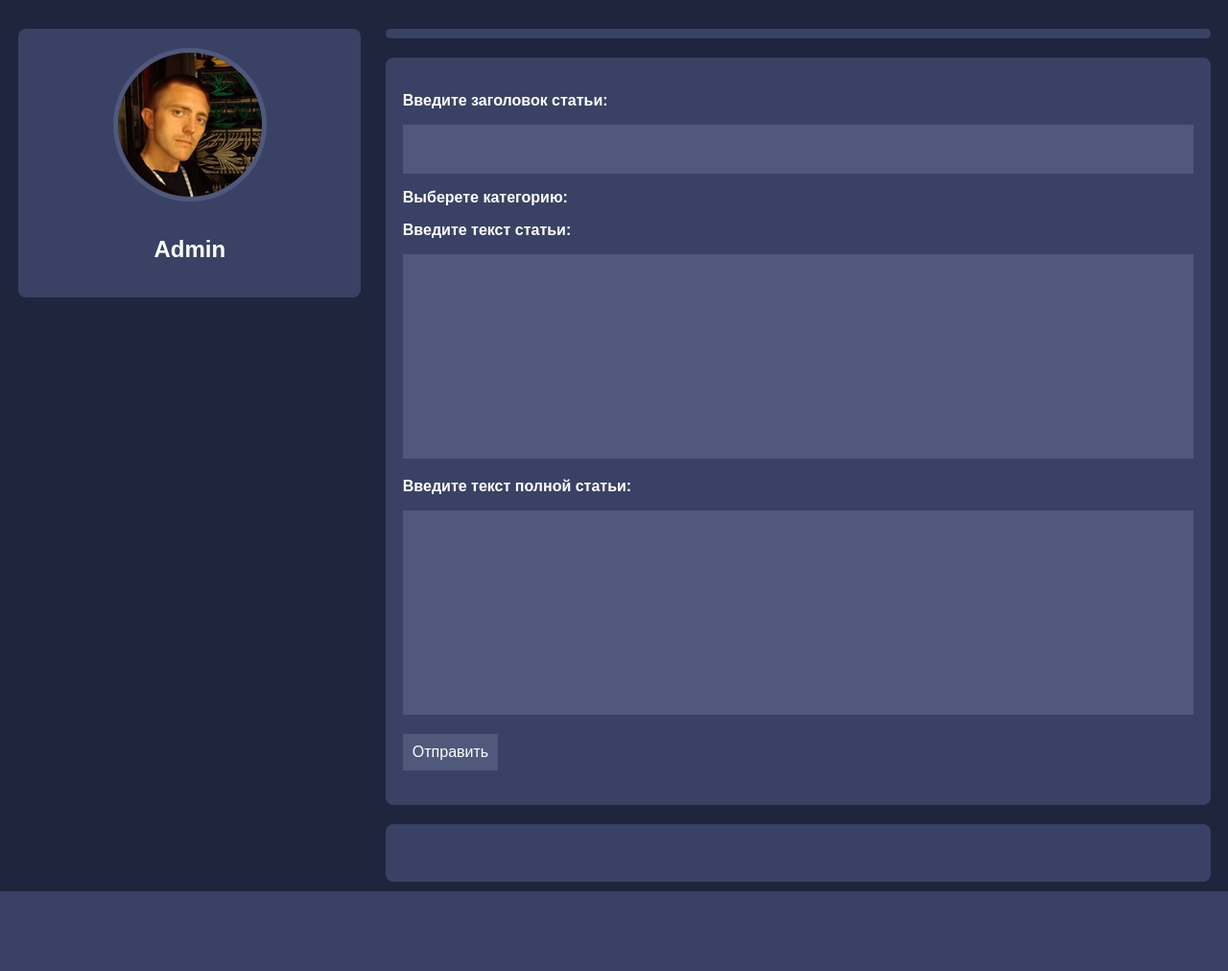
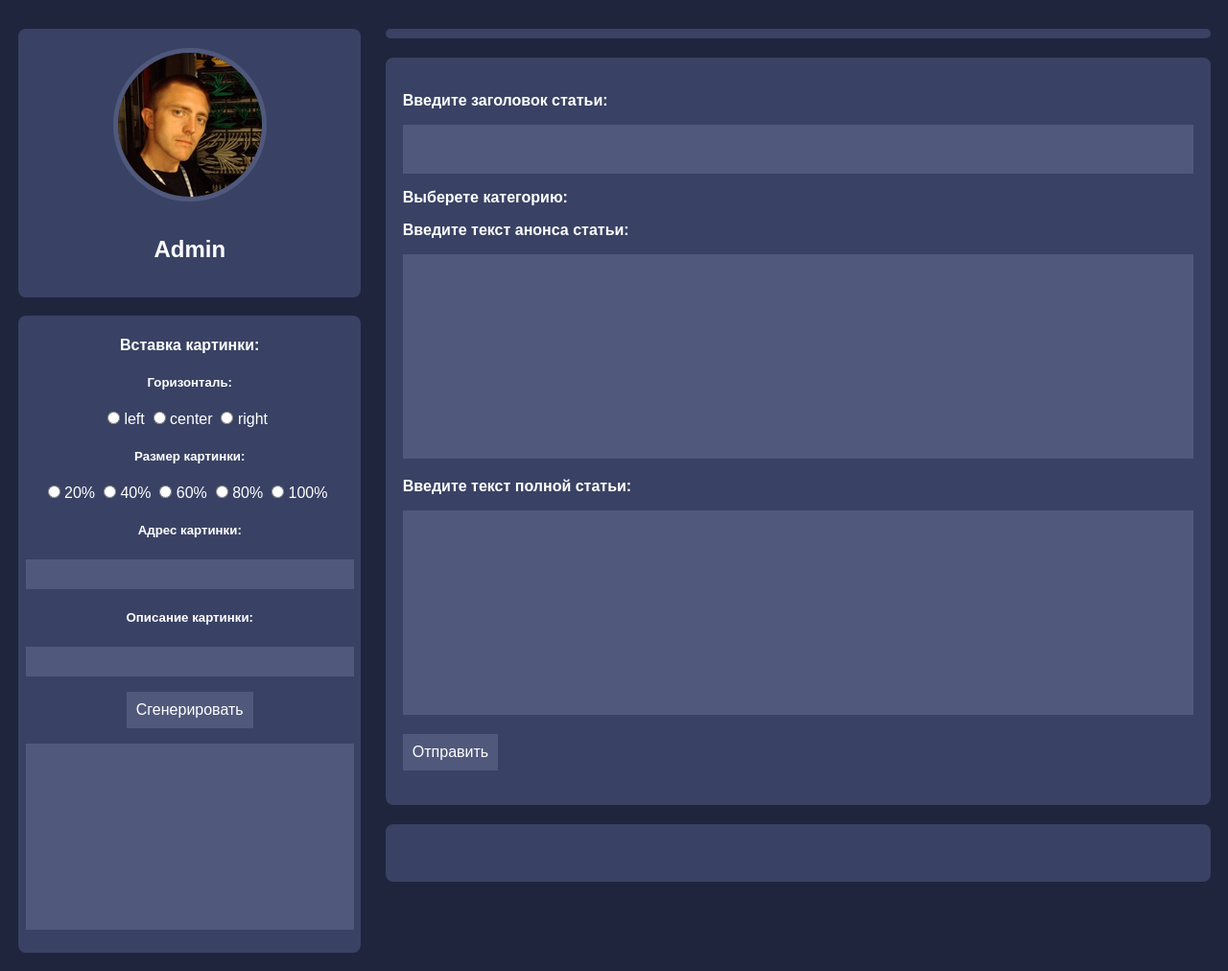
Before and after one commit to Smitevils/MyBlog, a PHP site: page /admin.php in a window 1280 px wide. Shown: the whole page at 96% size. Before the commit the page ends 929 px from the top, so only its background shows below. Run offline with PHP 8.4, Linux system fonts and the light colour scheme; the visitor is signed in with stand-in values (Sample User, id 1); data that the repository does not hold is empty.

Commit message:
Добавил в админ панель блок генератор кода картинки

```diff
--- a/admin.php
+++ b/admin.php
@@ -58,7 +58,7 @@
 						echo '<input type="radio" class="theme" name="theme" value="'.$data['name'].'"> '.$data['name'].'<br>';
 					};
 				?>
-				<p><b>Введите текст статьи:</b></p>
+				<p><b>Введите текст анонса статьи:</b></p>
 				<p><textarea class="add_post_text" rows="10" cols="45" name="text"></textarea></p>
 				<p><b>Введите текст полной статьи:</b></p>
 				<p><textarea class="add_post_text_full" rows="10" cols="45" name="fulltext"></textarea></p>
@@ -79,5 +79,66 @@
 		</div>
 		<div class="clear"></div>
 	</div>
+
+	<!-- Блок для генерации кода картинки -->
+	<div class="left_block">
+		<div class="insert_img_block">
+			<h4>Вставка картинки:</h4>
+			<!-- Выбор горизонтали -->
+			<h5>Горизонталь:</h5>
+			<input type="radio" class="theme" name="img_align" value="left" onclick="alignImg('left')">&nbsp;left&nbsp;
+			<input type="radio" class="theme" name="img_align" value="center" onclick="alignImg('center')">&nbsp;center&nbsp;
+			<input type="radio" class="theme" name="img_align" value="right" onclick="alignImg('right')">&nbsp;right&nbsp;
+			<div class="clear"></div>
+			<!-- /Выбор горизонтали -->
+			<!-- Размер картинки -->
+			<h5>Размер картинки:</h5>
+			<input type="radio" class="theme" name="img_size" value="20" onclick="adressImg(20);">&nbsp;20%&nbsp;
+			<input type="radio" class="theme" name="img_size" value="40" onclick="adressImg(40);">&nbsp;40%&nbsp;
+			<input type="radio" class="theme" name="img_size" value="60" onclick="adressImg(60);">&nbsp;60%&nbsp;
+			<input type="radio" class="theme" name="img_size" value="80" onclick="adressImg(80);">&nbsp;80%&nbsp;
+			<input type="radio" class="theme" name="img_size" value="100" onclick="adressImg(100);">&nbsp;100%&nbsp;
+			<div class="clear"></div>
+			<!-- /Размер картинки -->
+			<!-- Адрес картинки -->
+			<h5>Адрес картинки:</h5>
+			<input type="text" class="title" name="img_src" value="">
+			<div class="clear"></div>
+			<!-- /Адрес картинки -->
+			<!-- Описание картинки -->
+			<h5>Описание картинки:</h5>
+			<input type="text" class="title" name="img_alt" value="">
+			<div class="clear"></div>
+			<!-- /Описание картинки -->
+			<p><input class="submit" type="submit" onclick="secSecond();" value="Сгенерировать"></p>
+			<textarea class="insert_img_block_text" rows="10" cols="10" name="code_of_img"></textarea>
+			<div class="insert_img_preview"></div>
+		</div>
+		<div class="clear"></div>
+		<script>
+			var horizontalImg = "";
+			var sizeImg = "";
+			var srcImg = "";
+			var descriptionImg = "";
+			function alignImg(y) {
+				horizontalImg = y;
+				//alert(horizontalImg);
+			}
+			function adressImg(x) {
+				sizeImg = x;
+				//alert(sizeImg);
+			}
+			function secSecond() {
+				srcImg = $('input[name="img_src"]').val();
+				descriptionImg = $('input[name="img_alt"]').val();
+				//fulltext = $(".add_post_text_full").val();
+				//$('textarea[name="code_of_img"]').val("<a class='a_title' href='#'>"+title+"</a><div class='text_block'>"+fulltext+"</div>");
+				$('textarea[name="code_of_img"]').val('<p style="text-align:'+horizontalImg+'"><img src="'+srcImg+'" width="'+sizeImg+'%" height="auto" alt="'+descriptionImg+'"></p>');
+				$('.insert_img_preview').html('<p style="text-align:'+horizontalImg+'"><img src="'+srcImg+'" width="'+sizeImg+'%" height="auto" alt="'+descriptionImg+'"></p>');
+			};
+			//setInterval(secSecond, 3000) // использовать функцию
+		</script>
+	</div>
+	<!-- /Блок для генерации кода картинки -->
 </body>
 </html>
--- a/styles/admin_panel.css
+++ b/styles/admin_panel.css
@@ -54,3 +54,46 @@ input.submit {
 	border: none;
 	padding: 10px;
 }
+
+/* Обертка для блока вставки картинки */
+.left_block_for_insert_img_block {
+	width: 30%;
+	float: left;
+	text-align: center;
+}
+
+/* Блок / вставка картинки */
+.insert_img_block {
+	width: 89%;
+	padding: 0px 2%;
+	min-height: 100px;
+	background-color: #394264;
+	margin: 5%;
+	margin-right: 2%;
+	margin-top: 0px;
+	padding-bottom: 20px;
+	-webkit-border-radius: 8px;
+	-moz-border-radius: 8px;
+	-ms-border-radius: 8px;
+	-o-border-radius: 8px;
+	border-radius: 8px;
+	float: left;
+	text-align: center;
+}
+
+.insert_img_block h4 {
+	text-align: center;
+}
+
+.insert_img_block_text {
+	resize: none;
+	margin: 0 auto;
+	width: 96%;
+	padding: 2%;
+	outline: none;
+	border: none;
+	background-color: #50597B;
+	color: #fff;
+}
+
+.insert_img_preview {}
```
Also changed, not shown: img/icons/windows_8_icons_very_basic.png (added).
